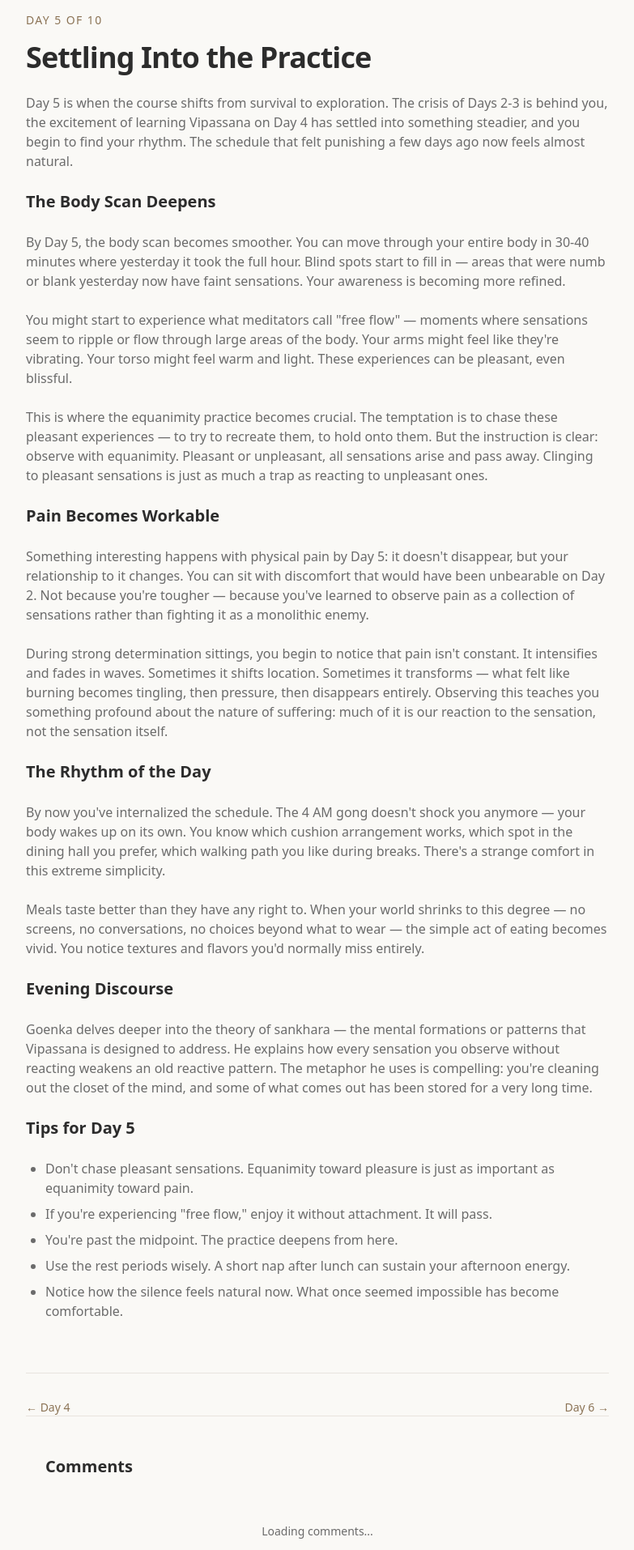
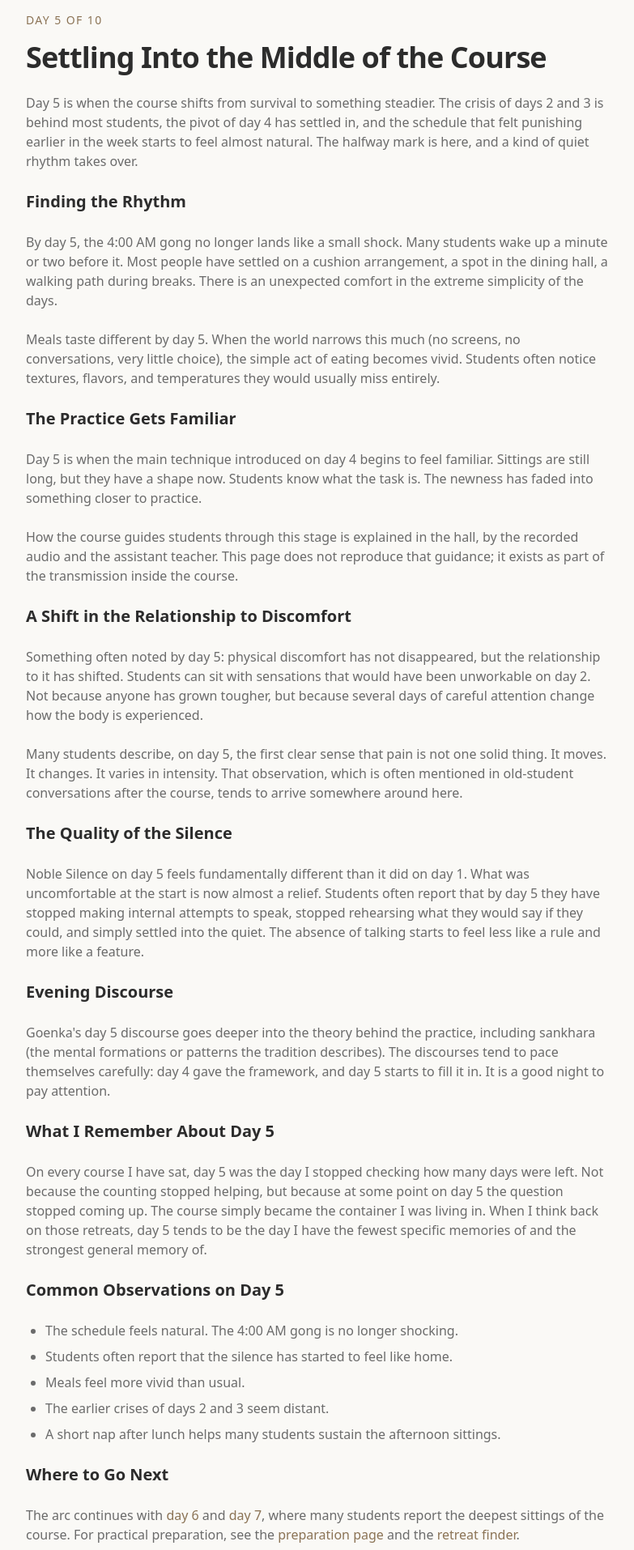
Before and after one commit to m13v/vipassana-cool, a Next.js app: page /experience/day-5 in a window 1280 px wide. Shown: the part 226-2140 px from the top of the page at 81% size, without its empty margins (248-1031 px from the left). Built offline with nearby package versions, Linux system fonts and the light colour scheme.

Commit message:
Update Day 5 content to focus on the middle of the course

```diff
--- a/src/app/experience/day-5/page.tsx
+++ b/src/app/experience/day-5/page.tsx
@@ -2,59 +2,78 @@ import type { Metadata } from "next";
 import { DayPage } from "@/components/day-page";
 
 export const metadata: Metadata = {
-  title: "Vipassana Day 5 — Settling Into the Practice",
+  title: "Vipassana Day 5 — Settling Into the Middle of the Course",
   description:
-    "Day 5 of Vipassana: the body scanning deepens, pain becomes workable, and you find your rhythm. What the middle of the course feels like.",
+    "A descriptive account of day 5 of a 10-day Vipassana course: the practice begins to feel familiar, the schedule clicks into place, and the middle of the course takes shape.",
   alternates: { canonical: "https://vipassana.cool/experience/day-5" },
 };
 
 export default function Day5Page() {
   return (
-    <DayPage day={5} title="Settling Into the Practice">
+    <DayPage day={5} title="Settling Into the Middle of the Course">
       <p>
-        Day 5 is when the course shifts from survival to exploration. The crisis of Days 2-3 is behind you, the excitement of learning Vipassana on Day 4 has settled into something steadier, and you begin to find your rhythm. The schedule that felt punishing a few days ago now feels almost natural.
+        Day 5 is when the course shifts from survival to something steadier. The crisis of days 2 and 3 is behind most students, the pivot of day 4 has settled in, and the schedule that felt punishing earlier in the week starts to feel almost natural. The halfway mark is here, and a kind of quiet rhythm takes over.
       </p>
 
-      <h2 className="text-xl font-bold text-foreground">The Body Scan Deepens</h2>
+      <h2 className="text-xl font-bold text-foreground">Finding the Rhythm</h2>
       <p>
-        By Day 5, the body scan becomes smoother. You can move through your entire body in 30-40 minutes where yesterday it took the full hour. Blind spots start to fill in — areas that were numb or blank yesterday now have faint sensations. Your awareness is becoming more refined.
+        By day 5, the 4:00 AM gong no longer lands like a small shock. Many students wake up a minute or two before it. Most people have settled on a cushion arrangement, a spot in the dining hall, a walking path during breaks. There is an unexpected comfort in the extreme simplicity of the days.
       </p>
       <p>
-        You might start to experience what meditators call &quot;free flow&quot; — moments where sensations seem to ripple or flow through large areas of the body. Your arms might feel like they&apos;re vibrating. Your torso might feel warm and light. These experiences can be pleasant, even blissful.
+        Meals taste different by day 5. When the world narrows this much (no screens, no conversations, very little choice), the simple act of eating becomes vivid. Students often notice textures, flavors, and temperatures they would usually miss entirely.
+      </p>
+
+      <h2 className="text-xl font-bold text-foreground">The Practice Gets Familiar</h2>
+      <p>
+        Day 5 is when the main technique introduced on day 4 begins to feel familiar. Sittings are still long, but they have a shape now. Students know what the task is. The newness has faded into something closer to practice.
       </p>
       <p>
-        This is where the equanimity practice becomes crucial. The temptation is to chase these pleasant experiences — to try to recreate them, to hold onto them. But the instruction is clear: observe with equanimity. Pleasant or unpleasant, all sensations arise and pass away. Clinging to pleasant sensations is just as much a trap as reacting to unpleasant ones.
+        How the course guides students through this stage is explained in the hall, by the recorded audio and the assistant teacher. This page does not reproduce that guidance; it exists as part of the transmission inside the course.
       </p>
 
-      <h2 className="text-xl font-bold text-foreground">Pain Becomes Workable</h2>
+      <h2 className="text-xl font-bold text-foreground">A Shift in the Relationship to Discomfort</h2>
       <p>
-        Something interesting happens with physical pain by Day 5: it doesn&apos;t disappear, but your relationship to it changes. You can sit with discomfort that would have been unbearable on Day 2. Not because you&apos;re tougher — because you&apos;ve learned to observe pain as a collection of sensations rather than fighting it as a monolithic enemy.
+        Something often noted by day 5: physical discomfort has not disappeared, but the relationship to it has shifted. Students can sit with sensations that would have been unworkable on day 2. Not because anyone has grown tougher, but because several days of careful attention change how the body is experienced.
       </p>
       <p>
-        During strong determination sittings, you begin to notice that pain isn&apos;t constant. It intensifies and fades in waves. Sometimes it shifts location. Sometimes it transforms — what felt like burning becomes tingling, then pressure, then disappears entirely. Observing this teaches you something profound about the nature of suffering: much of it is our reaction to the sensation, not the sensation itself.
+        Many students describe, on day 5, the first clear sense that pain is not one solid thing. It moves. It changes. It varies in intensity. That observation, which is often mentioned in old-student conversations after the course, tends to arrive somewhere around here.
       </p>
 
-      <h2 className="text-xl font-bold text-foreground">The Rhythm of the Day</h2>
+      <h2 className="text-xl font-bold text-foreground">The Quality of the Silence</h2>
       <p>
-        By now you&apos;ve internalized the schedule. The 4 AM gong doesn&apos;t shock you anymore — your body wakes up on its own. You know which cushion arrangement works, which spot in the dining hall you prefer, which walking path you like during breaks. There&apos;s a strange comfort in this extreme simplicity.
-      </p>
-      <p>
-        Meals taste better than they have any right to. When your world shrinks to this degree — no screens, no conversations, no choices beyond what to wear — the simple act of eating becomes vivid. You notice textures and flavors you&apos;d normally miss entirely.
+        Noble Silence on day 5 feels fundamentally different than it did on day 1. What was uncomfortable at the start is now almost a relief. Students often report that by day 5 they have stopped making internal attempts to speak, stopped rehearsing what they would say if they could, and simply settled into the quiet. The absence of talking starts to feel less like a rule and more like a feature.
       </p>
 
       <h2 className="text-xl font-bold text-foreground">Evening Discourse</h2>
       <p>
-        Goenka delves deeper into the theory of sankhara — the mental formations or patterns that Vipassana is designed to address. He explains how every sensation you observe without reacting weakens an old reactive pattern. The metaphor he uses is compelling: you&apos;re cleaning out the closet of the mind, and some of what comes out has been stored for a very long time.
+        Goenka&apos;s day 5 discourse goes deeper into the theory behind the practice, including sankhara (the mental formations or patterns the tradition describes). The discourses tend to pace themselves carefully: day 4 gave the framework, and day 5 starts to fill it in. It is a good night to pay attention.
       </p>
 
-      <h2 className="text-xl font-bold text-foreground">Tips for Day 5</h2>
+      <h2 className="text-xl font-bold text-foreground">What I Remember About Day 5</h2>
+      <p>
+        On every course I have sat, day 5 was the day I stopped checking how many days were left. Not because the counting stopped helping, but because at some point on day 5 the question stopped coming up. The course simply became the container I was living in. When I think back on those retreats, day 5 tends to be the day I have the fewest specific memories of and the strongest general memory of.
+      </p>
+
+      <h2 className="text-xl font-bold text-foreground">Common Observations on Day 5</h2>
       <ul className="list-disc space-y-2 pl-6">
-        <li>Don&apos;t chase pleasant sensations. Equanimity toward pleasure is just as important as equanimity toward pain.</li>
-        <li>If you&apos;re experiencing &quot;free flow,&quot; enjoy it without attachment. It will pass.</li>
-        <li>You&apos;re past the midpoint. The practice deepens from here.</li>
-        <li>Use the rest periods wisely. A short nap after lunch can sustain your afternoon energy.</li>
-        <li>Notice how the silence feels natural now. What once seemed impossible has become comfortable.</li>
+        <li>The schedule feels natural. The 4:00 AM gong is no longer shocking.</li>
+        <li>Students often report that the silence has started to feel like home.</li>
+        <li>Meals feel more vivid than usual.</li>
+        <li>The earlier crises of days 2 and 3 seem distant.</li>
+        <li>A short nap after lunch helps many students sustain the afternoon sittings.</li>
       </ul>
+
+      <h2 className="text-xl font-bold text-foreground">Where to Go Next</h2>
+      <p>
+        The arc continues with{" "}
+        <a href="/experience/day-6" className="text-accent hover:text-foreground">day 6</a>
+        {" "}and{" "}
+        <a href="/experience/day-7" className="text-accent hover:text-foreground">day 7</a>
+        , where many students report the deepest sittings of the course. For practical preparation, see the{" "}
+        <a href="/prepare" className="text-accent hover:text-foreground">preparation page</a>
+        {" "}and the{" "}
+        <a href="/guide/find-a-retreat" className="text-accent hover:text-foreground">retreat finder</a>.
+      </p>
     </DayPage>
   );
 }
```
